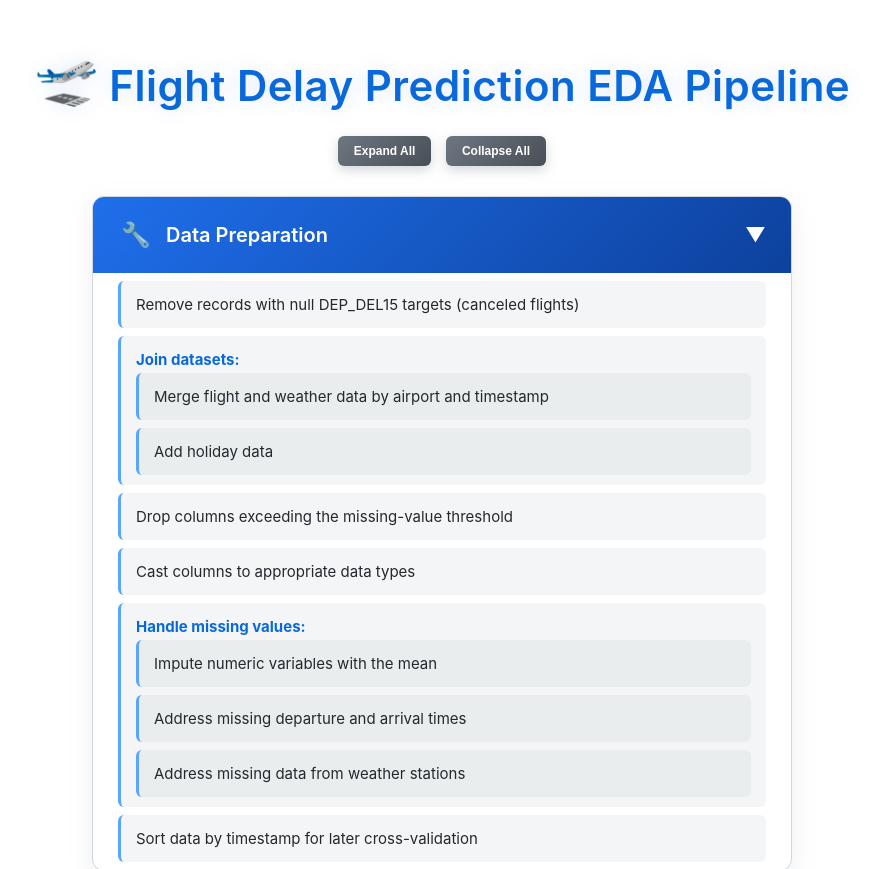
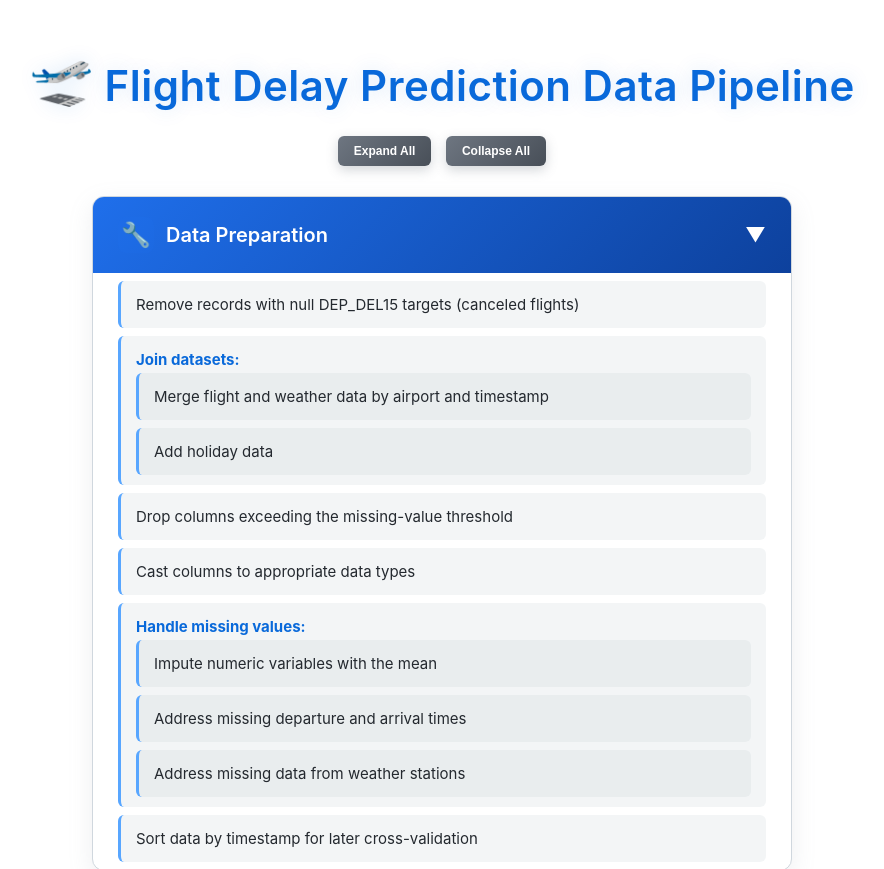
Before and after one commit to hong-hu/w261, a plain HTML site: page w261_proj_presentation_eda_pipeline.html in a window 1280 px wide. Shown: the top 869 px of the page, without its empty margins (198-1082 px from the left). Drawn offline with Linux system fonts and the light colour scheme.

Commit message:
Update title from EDA to Data Pipeline

```diff
--- a/w261_proj_presentation_eda_pipeline.html
+++ b/w261_proj_presentation_eda_pipeline.html
@@ -274,7 +274,7 @@
 </head>
 <body>
 <div class="pipeline-container">
-    <h2 class="pipeline-title"><span class="title-icon">🛫</span>Flight Delay Prediction EDA Pipeline</h2>
+    <h2 class="pipeline-title"><span class="title-icon">🛫</span>Flight Delay Prediction Data Pipeline</h2>
 
     <div class="controls">
         <button class="control-btn" onclick="expandAll()">Expand All</button>
```
